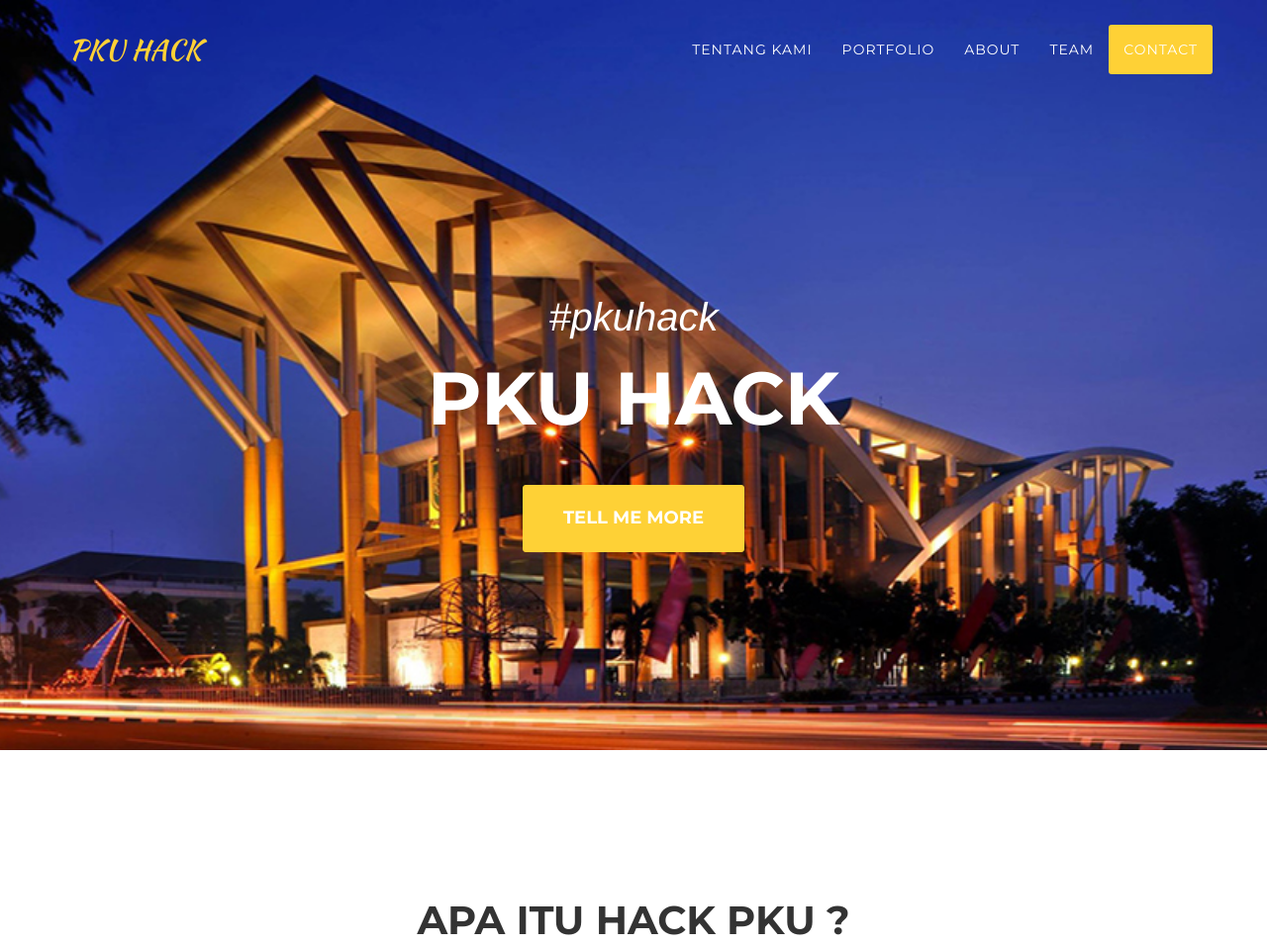
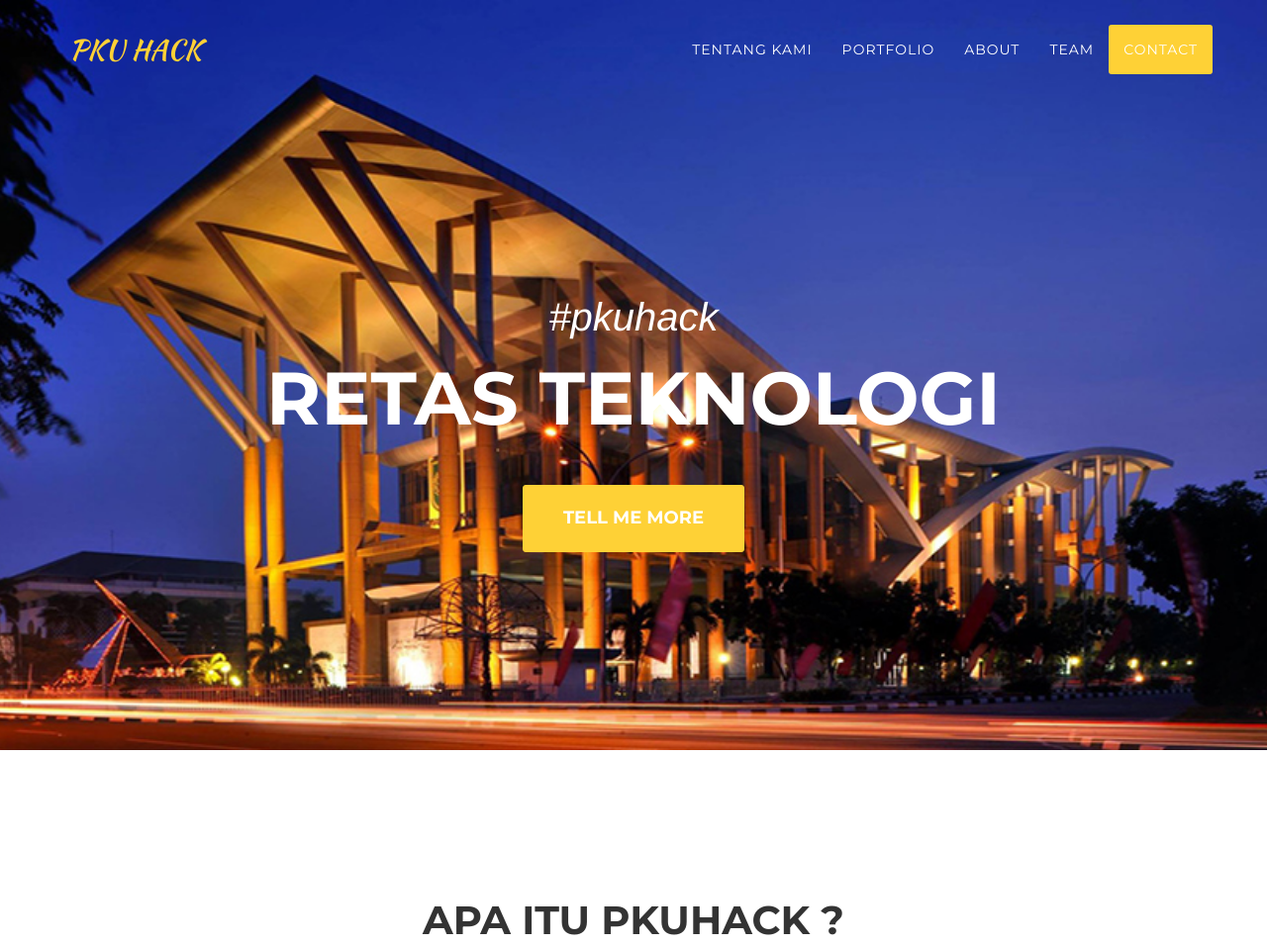
Before and after one commit to pkuhack/pkuhack.github.io, a website: page index.html in a window 1280 px wide. Shown: the top 956 px of the page at 99% size. Drawn offline with nearby package versions, Linux system fonts and the light colour scheme; a web font is replaced by a local one.

Commit message:
changes on tentang

```diff
--- a/index.html
+++ b/index.html
@@ -9,7 +9,7 @@
     <meta name="description" content="">
     <meta name="author" content="">
 
-    <title>PKU HACK</title>
+    <title>PKUHack</title>
 
     <!-- Bootstrap Core CSS -->
     <link href="vendor/bootstrap/css/bootstrap.min.css" rel="stylesheet">
@@ -79,7 +79,7 @@
         <div class="container">
             <div class="intro-text">
                 <div class="intro-lead-in">#pkuhack</div>
-                <div class="intro-heading">PKU Hack</div>
+                <div class="intro-heading">RETAS TEKNOLOGI</div>
                 <a href="#tentang" class="page-scroll btn btn-xl">Tell Me More</a>
             </div>
         </div>
@@ -90,7 +90,7 @@
         <div class="container">
             <div class="row">
                 <div class="col-lg-12 text-center">
-                    <h2 class="section-heading">Apa Itu HACK PKU ?</h2>
+                    <h2 class="section-heading">Apa Itu PKUHack ?</h2>
                     <!-- <h3 class="section-subheading text-muted">Lorem ipsum dolor sit amet consectetur.</h3> -->
                 </div>
             </div>
@@ -108,7 +108,7 @@
     </section>
 
     <!-- Portfolio Grid Section -->
-    <section id="portfolio" class="bg-light-gray">
+    <!-- <section id="portfolio" class="bg-light-gray">
         <div class="container">
             <div class="row">
                 <div class="col-lg-12 text-center">
@@ -203,7 +203,7 @@
                 </div>
             </div>
         </div>
-    </section>
+    </section -->>
 
     <!-- About Section -->
     <section id="about">
@@ -451,10 +451,10 @@
         </div>
     </footer>
 
-    <!-- Portfolio Modals -->
-    <!-- Use the modals below to showcase details about your portfolio projects! -->
+<!--     Portfolio Modals
+Use the modals below to showcase details about your portfolio projects!
 
-    <!-- Portfolio Modal 1 -->
+Portfolio Modal 1
 <div class="portfolio-modal modal fade" id="portfolioModal1" tabindex="-1" role="dialog" aria-hidden="true">
     <div class="modal-dialog">
         <div class="modal-content">
@@ -468,7 +468,7 @@
                 <div class="row">
                     <div class="col-lg-8 col-lg-offset-2">
                         <div class="modal-body">
-                                <!-- Project Details Go Here -->
+                            Project Details Go Here
                             <h2>Project Name</h2>
                             <p class="item-intro text-muted">Lorem ipsum dolor sit amet consectetur.</p>
                             <img class="img-responsive img-centered" src="img/portfolio/roundicons-free.png" alt="">
@@ -489,7 +489,7 @@
     </div>
 </div>
 
-    <!-- Portfolio Modal 2 -->
+Portfolio Modal 2
 <div class="portfolio-modal modal fade" id="portfolioModal2" tabindex="-1" role="dialog" aria-hidden="true">
     <div class="modal-dialog">
         <div class="modal-content">
@@ -517,7 +517,7 @@
     </div>
 </div>
 
-    <!-- Portfolio Modal 3 -->
+Portfolio Modal 3
 <div class="portfolio-modal modal fade" id="portfolioModal3" tabindex="-1" role="dialog" aria-hidden="true">
     <div class="modal-dialog">
         <div class="modal-content">
@@ -531,7 +531,7 @@
                 <div class="row">
                     <div class="col-lg-8 col-lg-offset-2">
                         <div class="modal-body">
-                                <!-- Project Details Go Here -->
+                            Project Details Go Here
                             <h2>Project Name</h2>
                             <p class="item-intro text-muted">Lorem ipsum dolor sit amet consectetur.</p>
                             <img class="img-responsive img-centered" src="img/portfolio/treehouse-preview.png" alt="">
@@ -546,7 +546,7 @@
     </div>
 </div>
 
-    <!-- Portfolio Modal 4 -->
+Portfolio Modal 4
 <div class="portfolio-modal modal fade" id="portfolioModal4" tabindex="-1" role="dialog" aria-hidden="true">
     <div class="modal-dialog">
         <div class="modal-content">
@@ -560,7 +560,7 @@
                 <div class="row">
                     <div class="col-lg-8 col-lg-offset-2">
                         <div class="modal-body">
-                                <!-- Project Details Go Here -->
+                            Project Details Go Here
                             <h2>Project Name</h2>
                             <p class="item-intro text-muted">Lorem ipsum dolor sit amet consectetur.</p>
                             <img class="img-responsive img-centered" src="img/portfolio/golden-preview.png" alt="">
@@ -575,7 +575,7 @@
     </div>
 </div>
 
-    <!-- Portfolio Modal 5 -->
+Portfolio Modal 5
 <div class="portfolio-modal modal fade" id="portfolioModal5" tabindex="-1" role="dialog" aria-hidden="true">
     <div class="modal-dialog">
         <div class="modal-content">
@@ -589,7 +589,7 @@
                 <div class="row">
                     <div class="col-lg-8 col-lg-offset-2">
                         <div class="modal-body">
-                                <!-- Project Details Go Here -->
+                            Project Details Go Here
                             <h2>Project Name</h2>
                             <p class="item-intro text-muted">Lorem ipsum dolor sit amet consectetur.</p>
                             <img class="img-responsive img-centered" src="img/portfolio/escape-preview.png" alt="">
@@ -604,7 +604,7 @@
     </div>
 </div>
 
-    <!-- Portfolio Modal 6 -->
+Portfolio Modal 6
 <div class="portfolio-modal modal fade" id="portfolioModal6" tabindex="-1" role="dialog" aria-hidden="true">
     <div class="modal-dialog">
         <div class="modal-content">
@@ -618,7 +618,7 @@
                 <div class="row">
                     <div class="col-lg-8 col-lg-offset-2">
                         <div class="modal-body">
-                                <!-- Project Details Go Here -->
+                            Project Details Go Here
                             <h2>Project Name</h2>
                             <p class="item-intro text-muted">Lorem ipsum dolor sit amet consectetur.</p>
                             <img class="img-responsive img-centered" src="img/portfolio/dreams-preview.png" alt="">
@@ -631,7 +631,7 @@
             </div>
         </div>
     </div>
-    </div>
+</div> -->
 
     <!-- jQuery -->
     <script src="vendor/jquery/jquery.min.js"></script>
```
Lines whose indentation alone changed are shown as unchanged.
